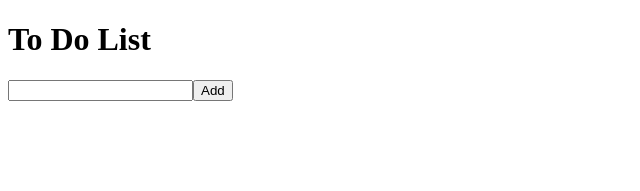
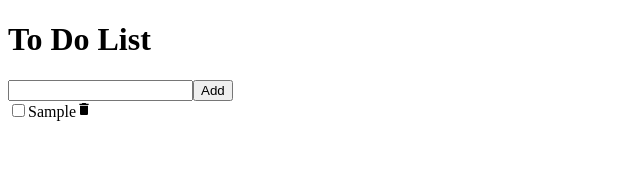
Before and after one commit to yagmurtasanyurek/To-do-list-, a React (Vite) app: page / in a window 1280 px wide. Both pictures are taken after typing "Sample" into the empty fields and a click on the button "Add". Shown: the top 191 px of the page, without its empty margins (0-640 px from the left). Built offline with nearby package versions, Linux system fonts and the light colour scheme.

Commit message:
Add: show task, Fix: key

```diff
--- a/package.json
+++ b/package.json
@@ -11,7 +11,8 @@
   },
   "dependencies": {
     "react": "^19.0.0",
-    "react-dom": "^19.0.0"
+    "react-dom": "^19.0.0",
+    "react-icons": "^5.5.0"
   },
   "devDependencies": {
     "@eslint/js": "^9.22.0",
--- a/src/App.jsx
+++ b/src/App.jsx
@@ -11,6 +11,7 @@ function App() {
     const newTask = {
       name: taskName,
       isDone: false,
+      id: Math.round(Math.random() * 9999),
     };
 
     //functional state updater, cause state depends on previous one.
--- a/src/components/ShowTask.jsx
+++ b/src/components/ShowTask.jsx
@@ -1,4 +1,13 @@
-function ShowTask() {
-  return <div></div>;
+import { RiDeleteBin5Line } from "react-icons/ri";
+import { MdDelete } from "react-icons/md";
+
+function ShowTask({ task }) {
+  return (
+    <div>
+      <input type="checkbox"></input>
+      {task.name}
+      <MdDelete />
+    </div>
+  );
 }
 export default ShowTask;
--- a/src/components/TaskList.jsx
+++ b/src/components/TaskList.jsx
@@ -1,4 +1,9 @@
-function TaskList() {
-  return <div></div>;
+import ShowTask from "./ShowTask";
+
+function TaskList({ tasks }) {
+  const renderedTasks = tasks.map((task, index) => {
+    return <ShowTask task={task} key={task.id} />;
+  });
+  return <div>{renderedTasks}</div>;
 }
 export default TaskList;
```
Also changed, not shown: 1 other file (tests, documents, lock files or other folders).
